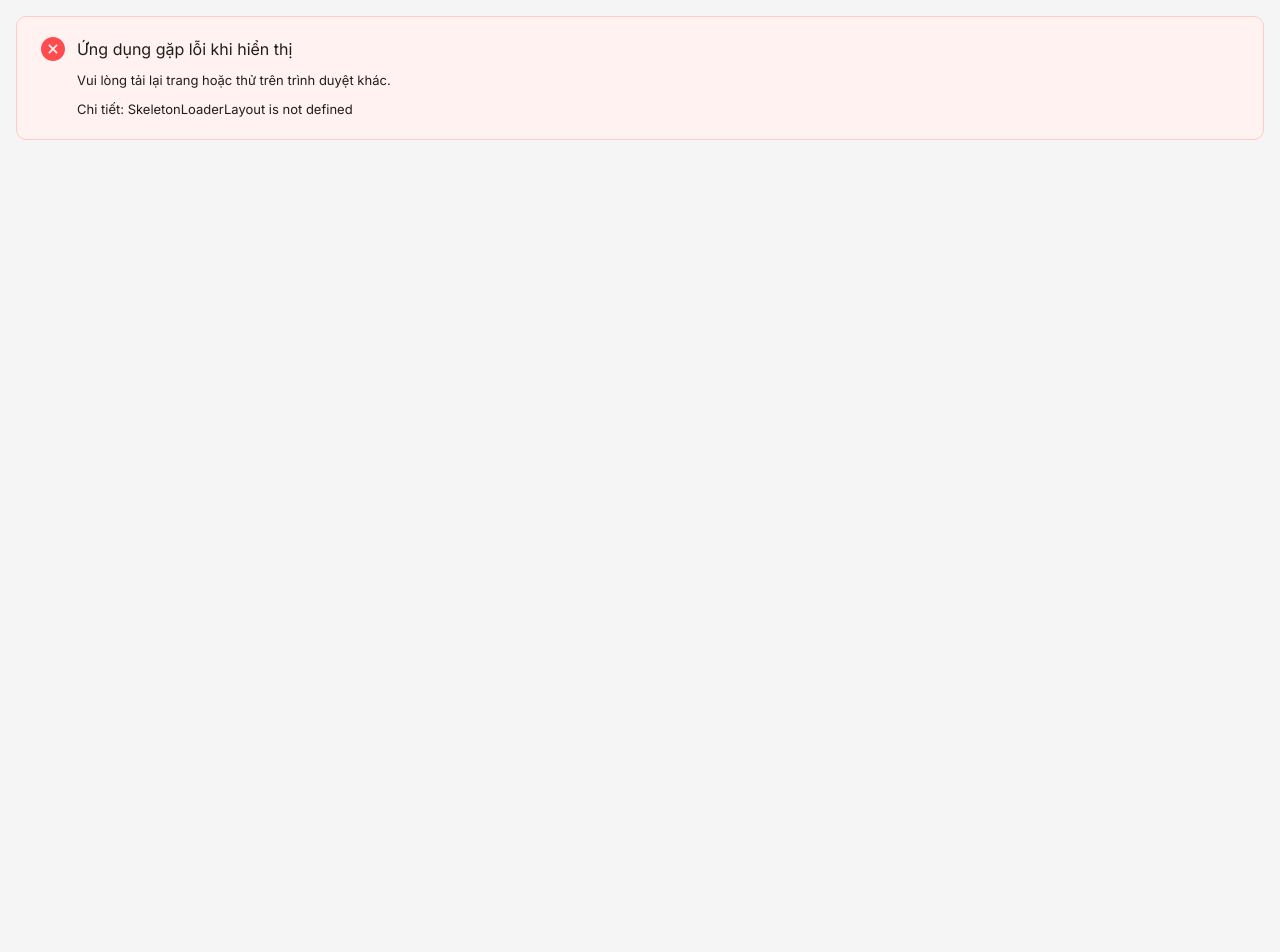
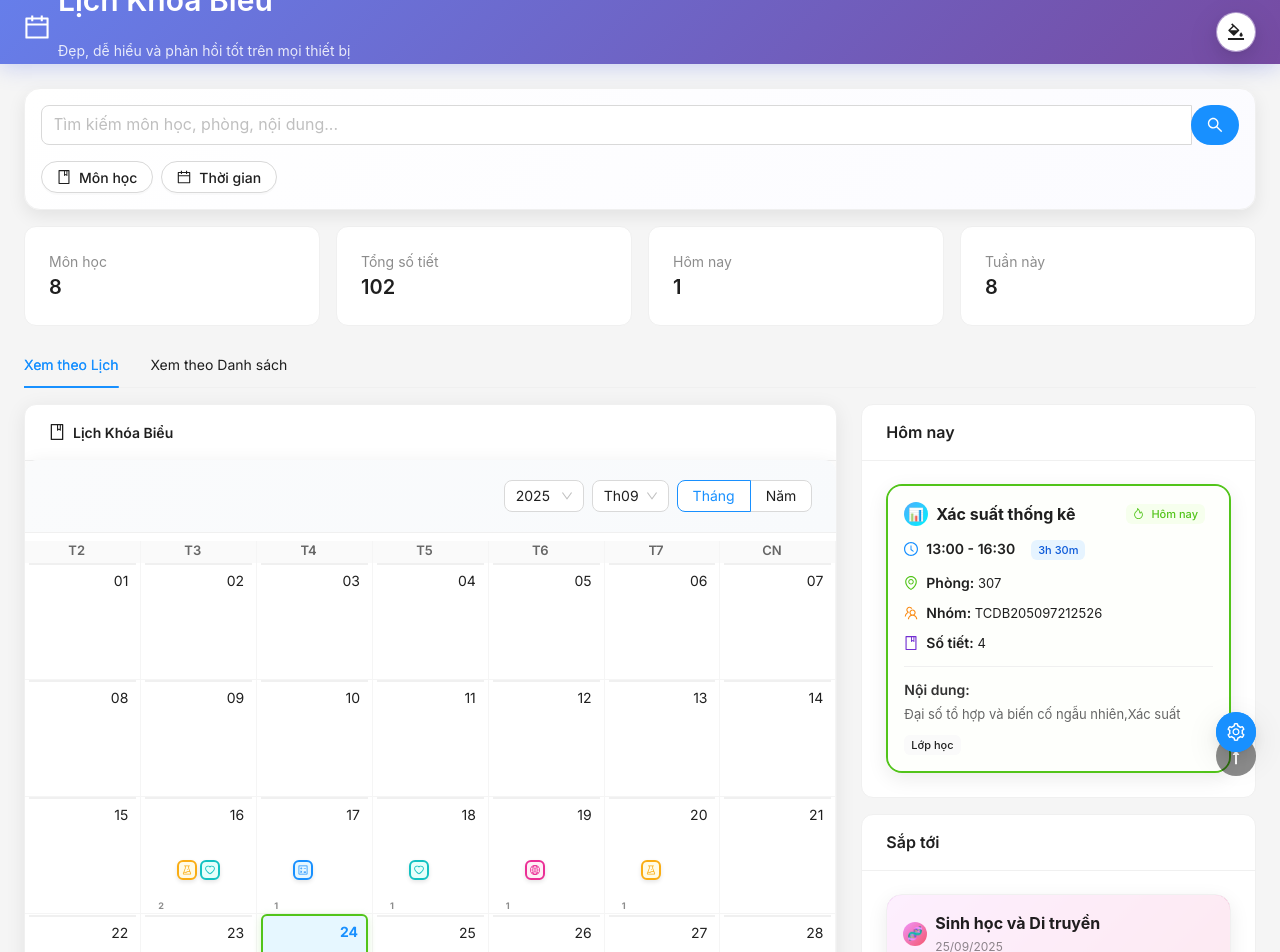
Before and after one commit to ntu254/claendar-panh, a React (Vite) app: page / in a window 1280 px wide. Shown: the top 952 px of the page. Before the commit the page ends 800 px from the top, so only its background shows below. Built offline with nearby package versions, Linux system fonts and the light colour scheme.

Commit message:
feat: add loading and error layouts, along with statistics and calendar views in App component
Co-authored-by: Genie <genie@cosine.sh>

```diff
--- a/src/App.jsx
+++ b/src/App.jsx
@@ -21,6 +21,112 @@ import './App.css';
 const { Header, Content } = Layout;
 const { Title } = Typography;
 dayjs.locale('vi');
+
+// Lightweight loading and error layouts used early-return below
+const SkeletonLoaderLayout = ({ isDarkMode }) => (
+  <Layout style={{ background: isDarkMode ? '#000' : '#f5f5f5', minHeight: '100vh' }}>
+    <Content style={{ padding: '24px' }}>
+      <Space direction="vertical" style={{ width: '100%' }} size="large">
+        <SkeletonLoader type="statistic" count={1} />
+        <SkeletonLoader type="calendar" count={1} />
+        <SkeletonLoader type="card" count={3} />
+      </Space>
+    </Content>
+  </Layout>
+);
+
+const ErrorLayout = ({ isDarkMode, error }) => (
+  <Layout style={{ background: isDarkMode ? '#000' : '#f5f5f5', minHeight: '100vh' }}>
+    <Content style={{ padding: '24px' }}>
+      <Alert
+        message="Ứng dụng gặp lỗi khi tải dữ liệu"
+        description={String(error)}
+        type="error"
+        showIcon
+      />
+    </Content>
+  </Layout>
+);
+
+// Small view components referenced by App
+const StatsCards = ({ stats }) => (
+  <Row gutter={[16, 16]} style={{ marginBottom: 16 }}>
+    <Col xs={12} md={6}>
+      <Card><Space direction="vertical" size={0}>
+        <Typography.Text type="secondary">Môn học</Typography.Text>
+        <Typography.Title level={4} style={{ margin: 0 }}>{stats.uniqueSubjects}</Typography.Title>
+      </Space></Card>
+    </Col>
+    <Col xs={12} md={6}>
+      <Card><Space direction="vertical" size={0}>
+        <Typography.Text type="secondary">Tổng số tiết</Typography.Text>
+        <Typography.Title level={4} style={{ margin: 0 }}>{stats.totalClasses}</Typography.Title>
+      </Space></Card>
+    </Col>
+    <Col xs={12} md={6}>
+      <Card><Space direction="vertical" size={0}>
+        <Typography.Text type="secondary">Hôm nay</Typography.Text>
+        <Typography.Title level={4} style={{ margin: 0 }}>{stats.todayClasses}</Typography.Title>
+      </Space></Card>
+    </Col>
+    <Col xs={12} md={6}>
+      <Card><Space direction="vertical" size={0}>
+        <Typography.Text type="secondary">Tuần này</Typography.Text>
+        <Typography.Title level={4} style={{ margin: 0 }}>{stats.thisWeekClasses}</Typography.Title>
+      </Space></Card>
+    </Col>
+  </Row>
+);
+
+const CalendarView = ({
+  filteredData,
+  selectedDate,
+  onDateSelect,
+  todayCourses,
+  upcomingCourses,
+  searchLoading,
+  mainGutter
+}) => (
+  <Row gutter={mainGutter}>
+    <Col xs={24} lg={16}>
+      {searchLoading ? (
+        <SkeletonLoader type="calendar" count={1} />
+      ) : (
+        <ScheduleCalendar data={filteredData} selectedDate={selectedDate} onDateSelect={onDateSelect} />
+      )}
+    </Col>
+    <Col xs={24} lg={8}>
+      <Card title="Hôm nay" style={{ marginBottom: 16 }}>
+        {todayCourses.length ? (
+          <Space direction="vertical" style={{ width: '100%' }}>
+            {todayCourses.map((c, idx) => <CourseCard key={idx} course={c} showDate={false} />)}
+          </Space>
+        ) : (
+          <EmptyState type="no-classes" title="Không có lịch học" description="Hôm nay bạn không có tiết học nào" />
+        )}
+      </Card>
+      <Card title="Sắp tới">
+        {upcomingCourses.length ? (
+          <Space direction="vertical" style={{ width: '100%' }}>
+            {upcomingCourses.map((c, idx) => <CourseCard key={idx} course={c} showDate />)}
+          </Space>
+        ) : (
+          <EmptyState type="no-classes" title="Không có lịch sắp tới" description="Không có tiết học trong 7 ngày tới" />
+        )}
+      </Card>
+    </Col>
+  </Row>
+);
+
+const ListView = ({ sortedCourses }) => (
+  <Row gutter={[16, 16]}>
+    {sortedCourses.map((course, idx) => (
+      <Col key={idx} xs={24} md={12} lg={8}>
+        <CourseCard course={course} showDate />
+      </Col>
+    ))}
+  </Row>
+);
 
 function App() {
   const [scheduleData, setScheduleData] = useState([]);
```
